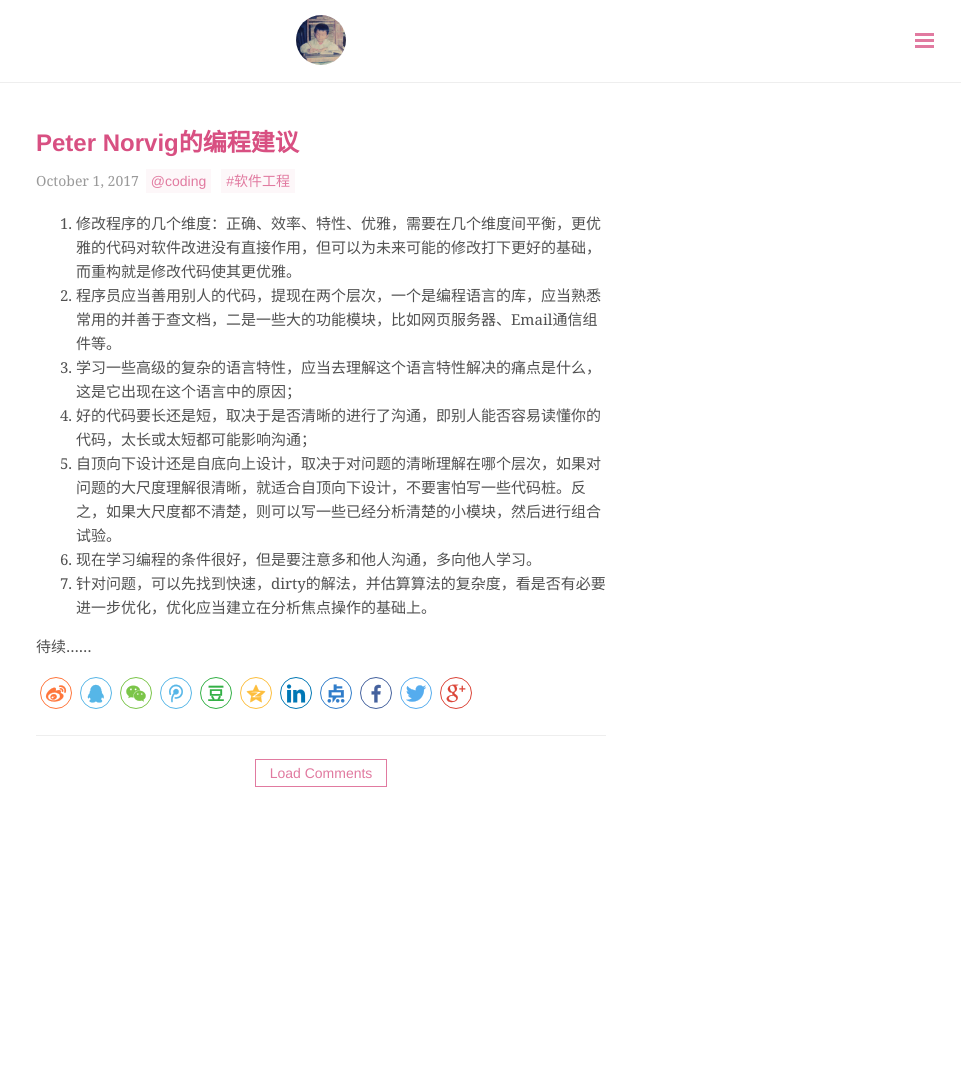
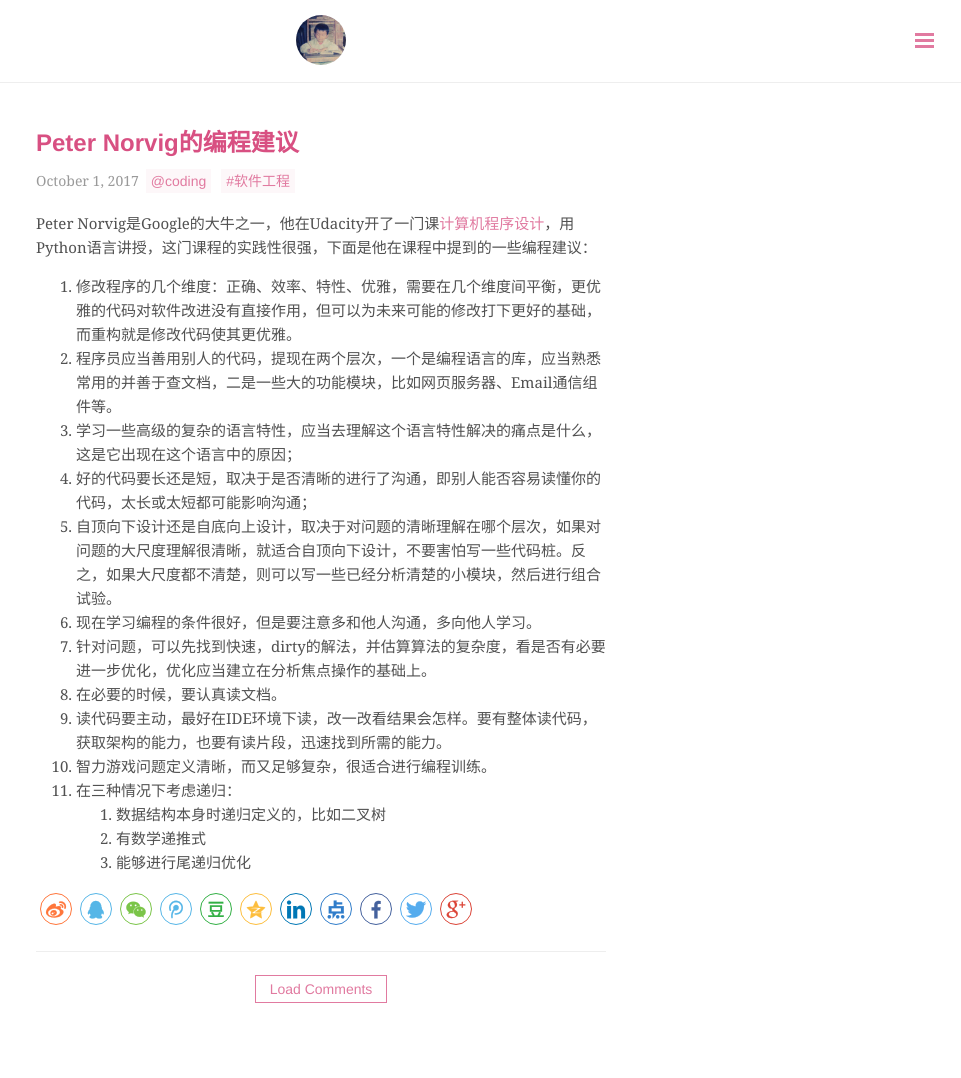
Before and after one commit to yifeitao/yifeitao.github.io, a Jekyll site: the page built from _posts/2017-10-01-programming-advise-from-Peter-Norvig.md, in a window 1280 px wide. Shown: the whole page, without its empty margins (319-1280 px from the left). Built offline with Jekyll 4.4.1, drawn with Linux system fonts in a browser that asks for light colours; before the commit the page ends 900 px from its top, so only the background shows below that.

Commit message:
update 2 posts

```diff
--- a/_posts/2017-10-01-programming-advise-from-Peter-Norvig.md
+++ b/_posts/2017-10-01-programming-advise-from-Peter-Norvig.md
@@ -4,6 +4,8 @@ title: Peter Norvig的编程建议
 categories: coding
 tag: 软件工程
 ---
+
+Peter Norvig是Google的大牛之一，他在Udacity开了一门课[计算机程序设计](https://cn.udacity.com/course/design-of-computer-programs--cs212)，用Python语言讲授，这门课程的实践性很强，下面是他在课程中提到的一些编程建议：
 
 1. 修改程序的几个维度：正确、效率、特性、优雅，需要在几个维度间平衡，更优雅的代码对软件改进没有直接作用，但可以为未来可能的修改打下更好的基础，而重构就是修改代码使其更优雅。
 2. 程序员应当善用别人的代码，提现在两个层次，一个是编程语言的库，应当熟悉常用的并善于查文档，二是一些大的功能模块，比如网页服务器、Email通信组件等。
@@ -12,5 +14,10 @@ tag: 软件工程
 5. 自顶向下设计还是自底向上设计，取决于对问题的清晰理解在哪个层次，如果对问题的大尺度理解很清晰，就适合自顶向下设计，不要害怕写一些代码桩。反之，如果大尺度都不清楚，则可以写一些已经分析清楚的小模块，然后进行组合试验。
 6. 现在学习编程的条件很好，但是要注意多和他人沟通，多向他人学习。
 7. 针对问题，可以先找到快速，dirty的解法，并估算算法的复杂度，看是否有必要进一步优化，优化应当建立在分析焦点操作的基础上。
-
-待续……
+8. 在必要的时候，要认真读文档。
+9. 读代码要主动，最好在IDE环境下读，改一改看结果会怎样。要有整体读代码，获取架构的能力，也要有读片段，迅速找到所需的能力。
+10. 智力游戏问题定义清晰，而又足够复杂，很适合进行编程训练。
+11. 在三种情况下考虑递归：
+    1. 数据结构本身时递归定义的，比如二叉树
+    2. 有数学递推式
+    3. 能够进行尾递归优化
```
Also changed, not shown: _posts/2017-07-26-coins-combination.md (+1 -1 lines).
